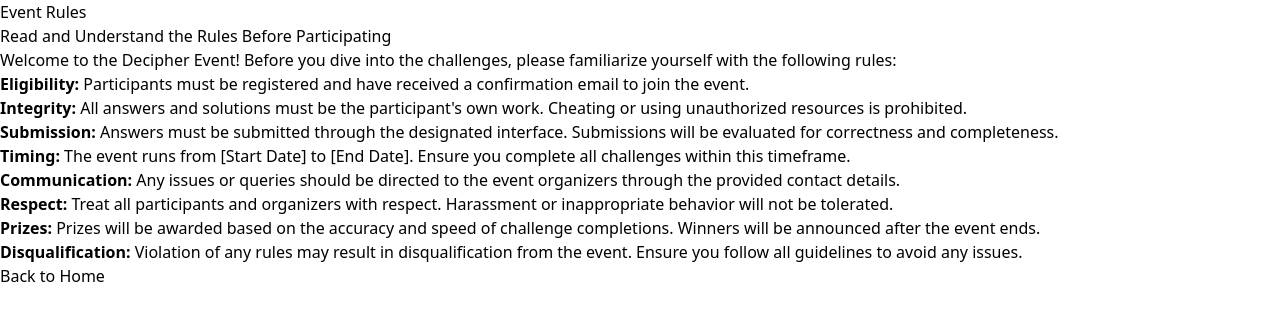
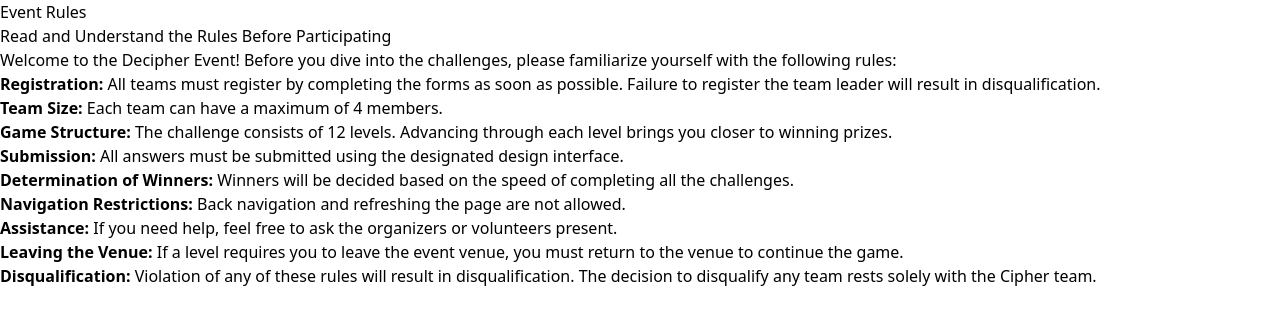
Before and after one commit to projectman14/Deciphernew, a React (Vite) app: page /rules in a window 1280 px wide. Shown: the top 324 px of the page. Built offline with nearby package versions, Linux system fonts and the light colour scheme.

Commit message:
vercel json added

```diff
--- a/src/pages/BinaryIPAddressPage.jsx
+++ b/src/pages/BinaryIPAddressPage.jsx
@@ -57,8 +57,8 @@ const BinaryIPAddressPage = () => {
         </header>
 
         <section className="bg-white p-6 rounded-lg mb-6 shadow-md">
-          <div>
-            <img src={onof} alt="" className="mx-auto" />
+          <div className="flex justify-center">
+            <img src={onof} alt="" className="rounded-lg w-full max-w-md" />
           </div>
           <p className="text-lg mt-4">
             Amidst the endless code of ones and zeroes, truth emerges in the
@@ -70,13 +70,20 @@ const BinaryIPAddressPage = () => {
 
         <section className="bg-white p-6 rounded-lg shadow-md">
           <h3 className="text-2xl font-bold mb-4">Puzzle #3</h3>
-          <p className="text-xl font-semibold text-indigo-800 mb-4">
-            <b>DECIPHER</b> THIS : 10101100.00000010.00010110.00000001
+          <p className="text-xl font-semibold text-indigo-800 mb-4 break-words">
+            <b>DECIPHER</b> THIS:{" "}
+            <span className="break-all">
+              10101100.00000010.00010110.00000001
+            </span>
           </p>
           <div className="mt-6">
-            <label htmlFor="ipInput" className="text-lg font-semibold mr-4">
+            <label
+              htmlFor="ipInput"
+              className="block text-lg font-semibold mb-2"
+            >
               Enter the Decoded IP:
             </label>
+            <div className="flex flex-col md:flex-row items-center">
               <input
                 type="text"
                 id="ipInput"
@@ -84,15 +91,16 @@ const BinaryIPAddressPage = () => {
                 placeholder="Enter the IP address in standard form"
                 value={userInput}
                 onChange={(e) => setUserInput(e.target.value)}
-              className="px-4 py-2 border border-gray-300 rounded-md mr-4"
+                className="w-full md:w-auto px-4 py-2 border border-gray-300 rounded-md mb-4 md:mb-0 md:mr-4"
               />
               <button
                 type="button"
                 onClick={checkIPAddress}
-              className="px-4 py-2 bg-indigo-800 text-white rounded-md hover:bg-indigo-900 transition"
+                className="w-full md:w-auto px-4 py-2 bg-indigo-800 text-white rounded-md hover:bg-indigo-900 transition"
               >
                 Submit
               </button>
+            </div>
           </div>
 
           {feedback && (
@@ -101,7 +109,7 @@ const BinaryIPAddressPage = () => {
         </section>
 
         <div className="mt-12">
-          <Footer></Footer>
+          <Footer />
         </div>
       </div>
     );
--- a/src/pages/DecipherPage.jsx
+++ b/src/pages/DecipherPage.jsx
@@ -70,11 +70,11 @@ export const DecipherPage = () => {
         <h2 className="text-xl mt-2">Unlock the Past, Secure the Future</h2>
       </header>
 
-      <div className="bg-white p-5 rounded-lg mb-6 shadow-lg flex">
-        <div>
+      <div className="bg-white p-5 rounded-lg mb-6 shadow-lg flex flex-col md:flex-row">
+        <div className="flex justify-center md:justify-start">
           <img className="rounded-lg shadow-md max-w-xs" src={image2} alt="" />
         </div>
-        <div className="ml-8 text-left">
+        <div className="md:ml-8 text-left mt-4 md:mt-0">
           <h3 className="text-lg font-semibold">#Fact</h3>
           <p className="text-gray-700 mt-3">
             <i>
@@ -118,13 +118,13 @@ export const DecipherPage = () => {
             placeholder="Enter the deciphered code here"
             value={userInput}
             onChange={(e) => setUserInput(e.target.value)}
-            className="px-4 py-2 border border-gray-300 rounded-lg mr-4"
+            className="px-4 py-2 border border-gray-300 rounded-lg mr-4 mb-4 w-full md:w-auto"
           />
           <button
             type="button"
             onClick={checkCode}
             disabled={isLoading}
-            className="px-4 py-2 bg-gray-800 text-white rounded-lg hover:bg-gray-900 transition-colors"
+            className="px-4 py-2 bg-gray-800 text-white rounded-lg hover:bg-gray-900 transition-colors w-full md:w-auto"
           >
             {isLoading ? "Submitting..." : "Submit"}
           </button>
--- a/src/pages/LeaderboardPage.jsx
+++ b/src/pages/LeaderboardPage.jsx
@@ -9,7 +9,7 @@ const LeaderboardPage = () => {
       try {
         const response = await axios.get(
           "https://decipher-fw2x.vercel.app/api/teams"
-        ); // Adjust the URL as needed
+        );
         console.log(response);
         setTeams(response.data);
       } catch (error) {
@@ -21,16 +21,23 @@ const LeaderboardPage = () => {
   }, []);
 
   return (
-    <div className="max-w-4xl mx-auto my-12 p-8 bg-gradient-to-r from-purple-500 via-pink-500 to-red-500 rounded-lg shadow-xl text-center">
-      <h1 className="text-4xl font-extrabold text-white mb-10 tracking-wider">
+    <div className="max-w-4xl mx-auto my-12 p-4 sm:p-8 bg-gradient-to-r from-purple-500 via-pink-500 to-red-500 rounded-lg shadow-xl text-center">
+      <h1 className="text-3xl sm:text-4xl font-extrabold text-white mb-6 sm:mb-10 tracking-wider">
         Leaderboard
       </h1>
-      <table className="w-full border-collapse text-lg text-white">
+      <div className="overflow-x-auto">
+        <table className="min-w-full border-collapse text-base sm:text-lg text-white">
           <thead>
-          <tr className="bg-blue-700 text-white uppercase text-sm tracking-wider">
-            <th className="py-3 px-4 border-b border-gray-300">Rank</th>
-            <th className="py-3 px-4 border-b border-gray-300">Team Name</th>
-            <th className="py-3 px-4 border-b border-gray-300">Score</th>
+            <tr className="bg-blue-700 text-white uppercase text-xs sm:text-sm tracking-wider">
+              <th className="py-2 px-2 sm:py-3 sm:px-4 border-b border-gray-300">
+                Rank
+              </th>
+              <th className="py-2 px-2 sm:py-3 sm:px-4 border-b border-gray-300">
+                Team Name
+              </th>
+              <th className="py-2 px-2 sm:py-3 sm:px-4 border-b border-gray-300">
+                Score
+              </th>
             </tr>
           </thead>
           <tbody>
@@ -45,13 +52,13 @@ const LeaderboardPage = () => {
                     : "bg-gray-100 text-gray-800"
                 } hover:bg-gray-300 transition-all duration-300 cursor-pointer`}
               >
-              <td className="py-3 px-4 border-b border-gray-400">
+                <td className="py-2 px-2 sm:py-3 sm:px-4 border-b border-gray-400">
                   {index + 1}
                 </td>
-              <td className="py-3 px-4 border-b border-gray-400">
+                <td className="py-2 px-2 sm:py-3 sm:px-4 border-b border-gray-400">
                   {team.team}
                 </td>
-              <td className="py-3 px-4 border-b border-gray-400">
+                <td className="py-2 px-2 sm:py-3 sm:px-4 border-b border-gray-400">
                   {team.currentTask}
                 </td>
               </tr>
@@ -59,6 +66,7 @@ const LeaderboardPage = () => {
           </tbody>
         </table>
       </div>
+    </div>
   );
 };
 
--- a/src/pages/RulesPage.jsx
+++ b/src/pages/RulesPage.jsx
@@ -2,17 +2,19 @@ import React from "react";
 import { useNavigate } from "react-router-dom";
 
 const RulesPage = () => {
-  const navigate = useNavigate();
+  // const navigate = useNavigate();
 
-  const handleGoHome = () => {
-    navigate("/"); // Navigate to the home page
-  };
+  // const handleGoHome = () => {
+  //   navigate("/"); // Navigate to the home page
+  // };
 
   return (
     <div className="max-w-3xl mx-auto p-6">
       <header className="text-center mb-6">
         <h1 className="text-3xl font-bold text-gray-800">Event Rules</h1>
-        <h2 className="text-xl text-gray-600">Read and Understand the Rules Before Participating</h2>
+        <h2 className="text-xl text-gray-600">
+          Read and Understand the Rules Before Participating
+        </h2>
       </header>
 
       <section className="mb-6">
@@ -23,53 +25,55 @@ const RulesPage = () => {
 
         <ol className="list-decimal list-inside mt-4 text-gray-700">
           <li className="mb-2">
-            <strong>Eligibility:</strong> Participants must be registered and
-            have received a confirmation email to join the event.
+            <strong>Registration:</strong> All teams must register by completing
+            the forms as soon as possible. Failure to register the team leader
+            will result in disqualification.
           </li>
           <li className="mb-2">
-            <strong>Integrity:</strong> All answers and solutions must be the
-            participant's own work. Cheating or using unauthorized resources is
-            prohibited.
+            <strong>Team Size:</strong> Each team can have a maximum of 4
+            members.
           </li>
           <li className="mb-2">
-            <strong>Submission:</strong> Answers must be submitted through the
-            designated interface. Submissions will be evaluated for correctness
-            and completeness.
+            <strong>Game Structure:</strong> The challenge consists of 12
+            levels. Advancing through each level brings you closer to winning
+            prizes.
           </li>
           <li className="mb-2">
-            <strong>Timing:</strong> The event runs from [Start Date] to [End
-            Date]. Ensure you complete all challenges within this timeframe.
+            <strong>Submission:</strong> All answers must be submitted using the
+            designated design interface.
           </li>
           <li className="mb-2">
-            <strong>Communication:</strong> Any issues or queries should be
-            directed to the event organizers through the provided contact
-            details.
+            <strong>Determination of Winners:</strong> Winners will be decided
+            based on the speed of completing all the challenges.
           </li>
           <li className="mb-2">
-            <strong>Respect:</strong> Treat all participants and organizers with
-            respect. Harassment or inappropriate behavior will not be tolerated.
+            <strong>Navigation Restrictions:</strong> Back navigation and
+            refreshing the page are not allowed.
           </li>
           <li className="mb-2">
-            <strong>Prizes:</strong> Prizes will be awarded based on the
-            accuracy and speed of challenge completions. Winners will be
-            announced after the event ends.
+            <strong>Assistance:</strong> If you need help, feel free to ask the
+            organizers or volunteers present.
           </li>
           <li className="mb-2">
-            <strong>Disqualification:</strong> Violation of any rules may result
-            in disqualification from the event. Ensure you follow all guidelines
-            to avoid any issues.
+            <strong>Leaving the Venue:</strong> If a level requires you to leave
+            the event venue, you must return to the venue to continue the game.
+          </li>
+          <li className="mb-2">
+            <strong>Disqualification:</strong> Violation of any of these rules
+            will result in disqualification. The decision to disqualify any team
+            rests solely with the Cipher team.
           </li>
         </ol>
       </section>
 
-      <section className="text-center">
+      {/* <section className="text-center">
         <button
           onClick={handleGoHome}
           className="px-6 py-2 text-white bg-blue-600 rounded-lg hover:bg-blue-700 transition"
         >
           Back to Home
         </button>
-      </section>
+      </section> */}
     </div>
   );
 };
```
Lines whose indentation alone changed are shown as unchanged.
